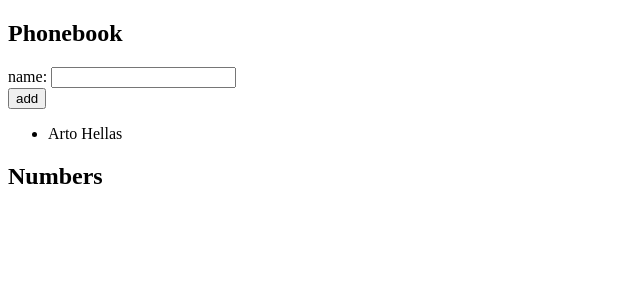
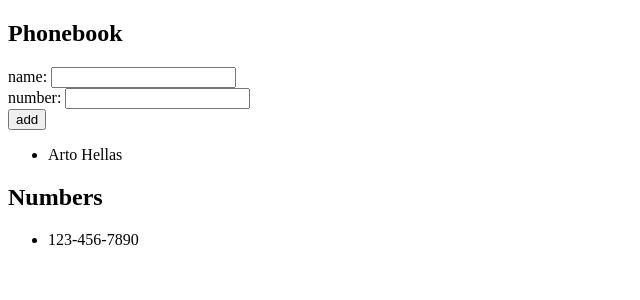
Before and after one commit to webcrafter011/Fullstack_Open_Exercises_Solutions, a React (Vite) app in the folder phonebook/: page / in a window 1280 px wide. Shown: the top 300 px of the page, without its empty margins (0-640 px from the left). Built offline with nearby package versions, Linux system fonts and the light colour scheme.

Commit message:
exercise 2.8

```diff
--- a/phonebook/src/App.jsx
+++ b/phonebook/src/App.jsx
@@ -1,13 +1,20 @@
 import { useState } from "react";
 
 const App = () => {
-  const [persons, setPersons] = useState([{ name: "Arto Hellas" }]);
+  const [persons, setPersons] = useState([
+    {
+      name: "Arto Hellas",
+      number: "123-456-7890",
+    },
+  ]);
   const [newName, setNewName] = useState("");
+  const [newNumber, setNewNumber] = useState("");
 
   const handleSubmit = (event) => {
     event.preventDefault();
     const newPerson = {
       name: newName,
+      number: newNumber,
     };
 
     let toAdd = true;
@@ -25,11 +32,15 @@
       window.alert(`${newName} is already added to phonebook`);
     }
     setNewName("");
+    setNewNumber("");
   };
 
-  const handleChange = (event) => {
-    console.log(event.target.value);
+  const handleNameChange = (event) => {
     setNewName(event.target.value);
+  };
+
+  const handleNumberChange = (event) => {
+    setNewNumber(event.target.value);
   };
 
   return (
@@ -37,7 +48,10 @@
       <h2>Phonebook</h2>
       <form onSubmit={handleSubmit}>
         <div>
-          name: <input value={newName} onChange={handleChange} />
+          name: <input value={newName} onChange={handleNameChange} />
+        </div>
+        <div>
+          number: <input value={newNumber} onChange={handleNumberChange} />
         </div>
         <div>
           <button type="submit">add</button>
@@ -51,6 +65,13 @@
         </ul>
       </div>
       <h2>Numbers</h2>
+      <div>
+        <ul>
+          {persons.map((person) => {
+            return <li key={person.number}>{person.number}</li>;
+          })}
+        </ul>
+      </div>
     </div>
   );
 };
```
